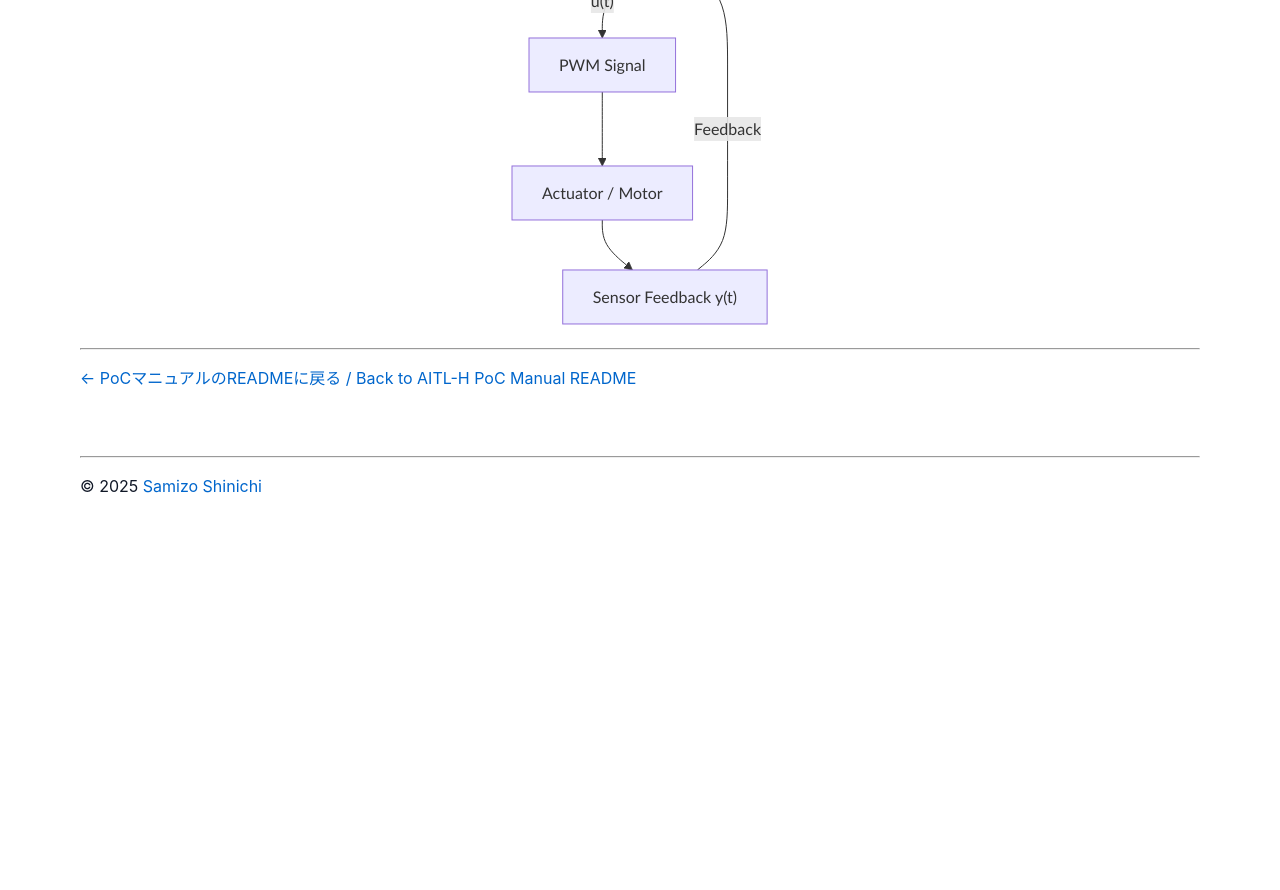
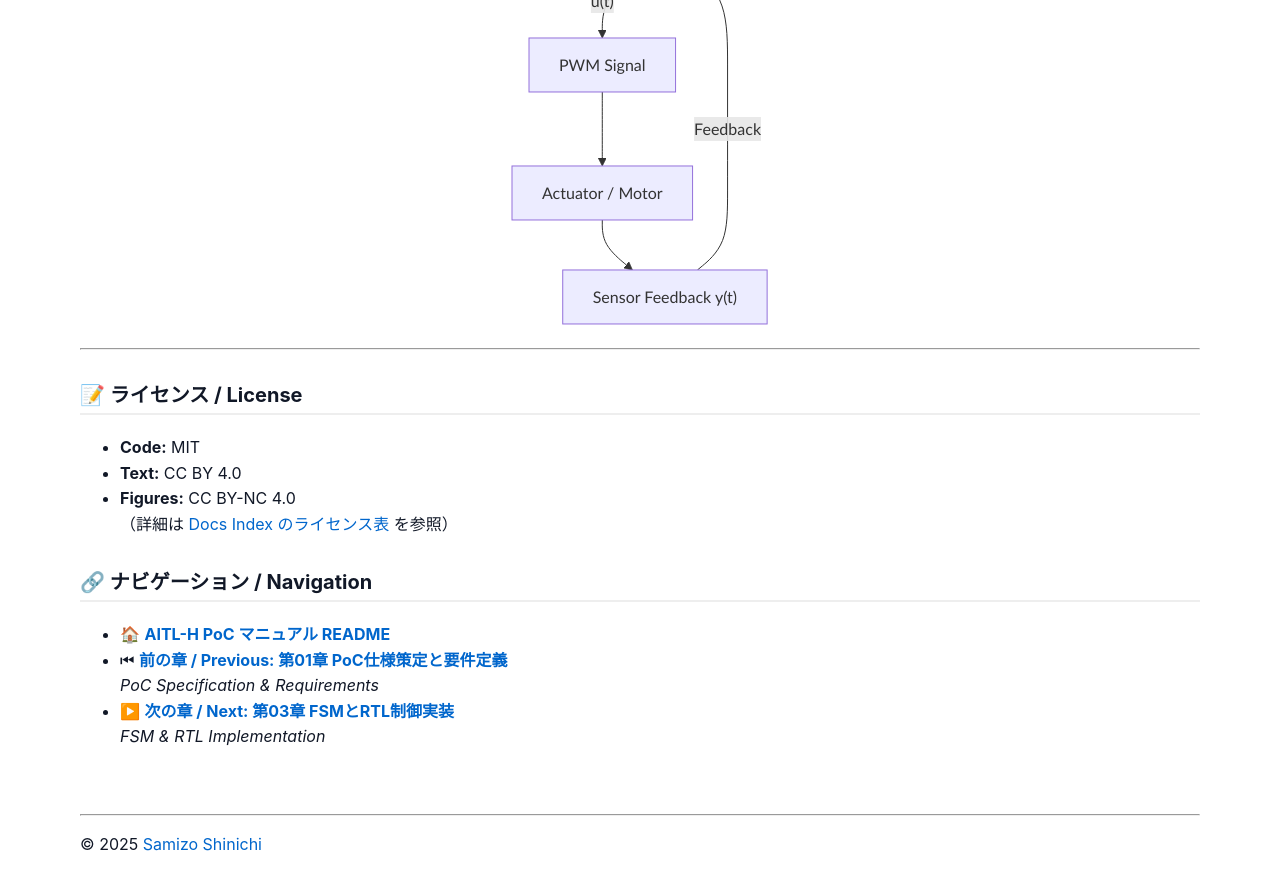
Before and after one commit to Samizo-AITL/AITL-H, a Jekyll site: the page built from docs/chapter02_pid_design.md, in a window 1280 px wide and 900 px high, scrolled down 2596 px. Shown: the top 890 px of the window. Built offline with Jekyll 4.4.1, drawn with Linux system fonts in a browser that asks for light colours; before the commit the page ends 3137 px from its top, so only the background shows below that.

Commit message:
Update chapter02_pid_design.md

```diff
--- a/docs/chapter02_pid_design.md
+++ b/docs/chapter02_pid_design.md
@@ -110,4 +110,16 @@
 
 ---
 
-[← PoCマニュアルのREADMEに戻る / Back to AITL-H PoC Manual README](README.md)
+### 📝 **ライセンス / License**
+
+- **Code:** MIT
+- **Text:** CC BY 4.0
+- **Figures:** CC BY-NC 4.0
+（詳細は [Docs Index のライセンス表](/AITL-H/docs/#-ライセンス--license) を参照）
+
+### 🔗 **ナビゲーション / Navigation**
+- 🏠 **[AITL-H PoC マニュアル README](/AITL-H/docs/)**
+- ⏮ **[前の章 / Previous: 第01章 PoC仕様策定と要件定義](/AITL-H/docs/chapter01_aitl_architecture.html)**
+  _PoC Specification & Requirements_
+- ▶️ **[次の章 / Next: 第03章 FSMとRTL制御実装](/AITL-H/docs/chapter03_fsm_design.html)**
+  _FSM & RTL Implementation_
```
